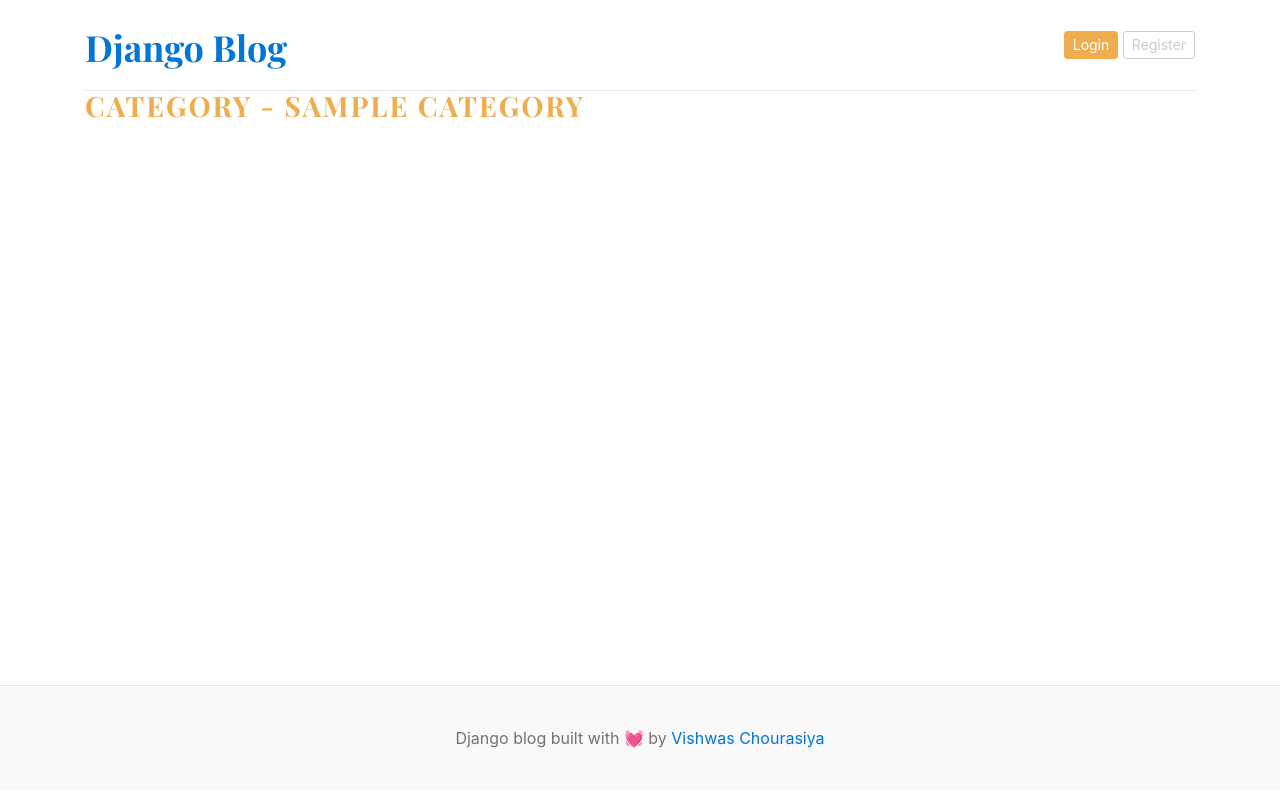
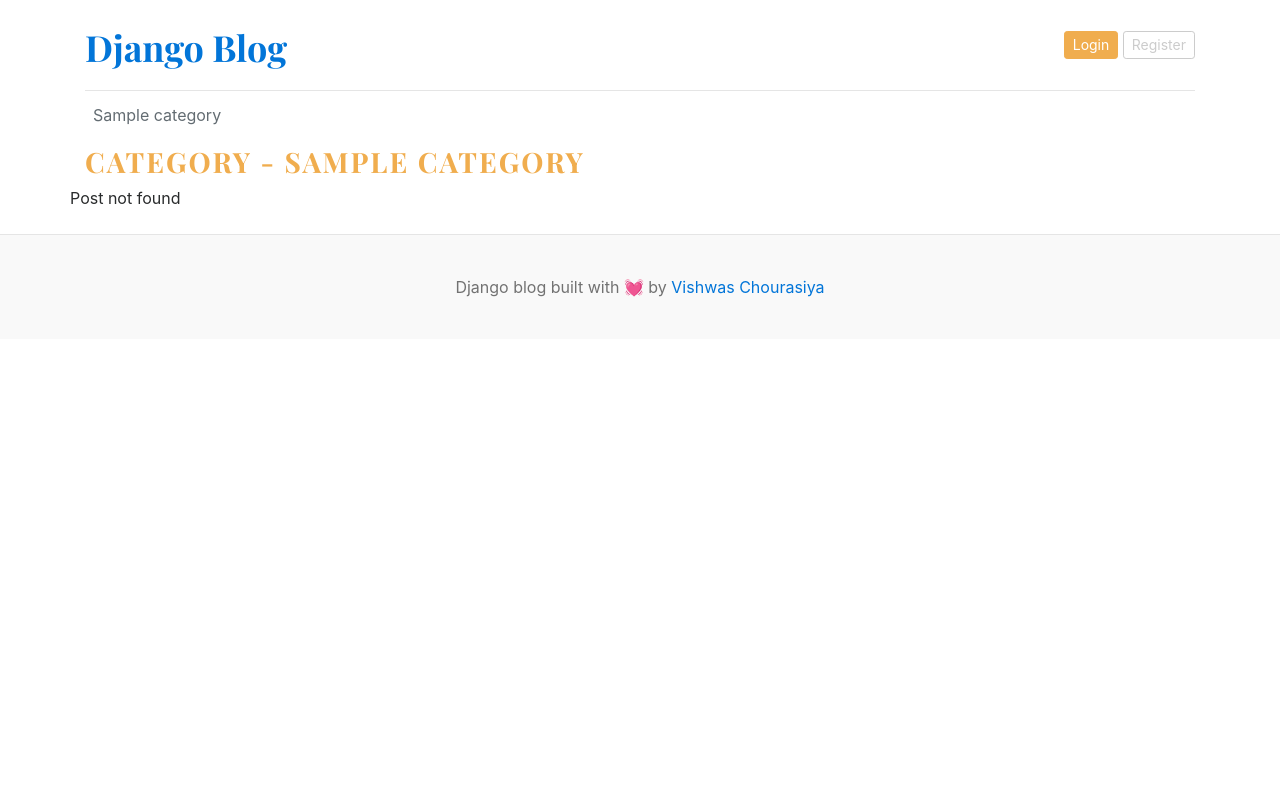
Before and after one commit to vishwas2628/blog-app, a Django app: page /category/1/ in a window 1280 px wide. Run offline with Django 5.2, Linux system fonts and the light colour scheme; tables that the repository leaves empty hold one stand-in row (values such as "Sample post"); data that the repository does not hold is empty.

Commit message:
further developmwnt in templates " add context_processors for categories add url for categories nav bar

```diff
--- a/blog_main/settings.py
+++ b/blog_main/settings.py
@@ -62,6 +62,7 @@
                 'django.template.context_processors.request',
                 'django.contrib.auth.context_processors.auth',
                 'django.contrib.messages.context_processors.messages',
+                'blogs.context_processors.get_categories',
             ],
         },
     },
--- a/blog_main/views.py
+++ b/blog_main/views.py
@@ -4,12 +4,10 @@
 from blogs.models import Blog, Category
 
 def home(request):
-    categories = Category.objects.all()
     featured_blog = Blog.objects.filter(is_featured=True,status='Published')
     blogs = Blog.objects.filter(is_featured=False, status='Published')
 
     context =  {
-        'categories' : categories,
         'featured_blog' : featured_blog,
         'blogs' : blogs,
     }
--- /dev/null
+++ b/blogs/context_processors.py
@@ -0,0 +1,6 @@
+from .models import Category
+
+
+def get_categories(request):
+    categories = Category.objects.all()
+    return {'categories': categories}
--- a/blogs/views.py
+++ b/blogs/views.py
@@ -1,22 +1,24 @@
-from django.shortcuts import render, get_object_or_404
+from django.shortcuts import render, get_object_or_404, redirect
 
 from blogs.models import Category, Blog
 
 
 # Create your views here.
 def blog_by_category(request, category_id):
-    # category = get_object_or_404(Category, pk=category_id)
 
-    try:
-        category = Category.objects.get(pk=category_id)
-    except Category.DoesNotExist:
-        pass
-    #category = Category.objects.get(pk=category_id)
+    # Use try/except when you want to need custom error handling
+    # try:
+    #     category = Category.objects.get(pk=category_id)
+    # except Category.DoesNotExist:
+    #     # redirect to home page if category not exist
+    #     return redirect('home')
 
-
+    # Use get_object_or_404 when you want to show 404 error page if the category not exists
+    category = get_object_or_404(Category, pk=category_id)
 
     context = {
         'posts': Blog.objects.filter(status='Published',category=category_id).order_by('-created_at'),
-        'category': category
+        'category': category,
+        'title': category.category_name,
     }
     return render(request,'blog_by_category.html', context)
--- /dev/null
+++ b/templates/404.html
@@ -0,0 +1 @@
+<p>Page Not Found</p>
--- /dev/null
+++ b/templates/base.html
@@ -0,0 +1,40 @@
+{% load static %}
+<!DOCTYPE html>
+<html lang="en">
+<head>
+    <meta charset="UTF-8">
+    <meta http-equiv="X-UA-Compatible" content="IE=edge">
+    <meta name="viewport" content="width=device-width, initial-scale=1.0">
+    <title>Blog - {% block title %}{% endblock %}</title>
+    <link href="https://getbootstrap.com/docs/4.0/dist/css/bootstrap.min.css" rel="stylesheet">
+    <link href="https://fonts.googleapis.com/css?family=Playfair+Display:700,900" rel="stylesheet">
+    <link href="{% static 'css/home.css' %}" rel="stylesheet">
+</head>
+<body class="d-flex flex-column min-vh-100">
+    <div class="container flex-grow-1">
+        <header class="blog-header py-3">
+            <div class="row flex-nowrap justify-content-between align-items-center">
+                <div class="col-8 pt-1">
+                    <a class="blog-header-logo text-dark" href="{% url 'home' %}">Django Blog</a>
+                </div>
+                <div class="col-4 d-flex justify-content-end align-items-center">
+                    <a class="btn btn-sm btn-warning" href="#">Login</a> &nbsp;
+                    <a class="btn btn-sm btn-outline-secondary" href="#">Register</a>
+                </div>
+            </div>
+        </header>
+        <div class="nav-scroller py-1 mb-2">
+            <nav class="nav d-flex justify-content-between">
+                {% for cat in categories %}
+                <a class="p-2 text-muted" href="{% url 'blog_by_category' cat.id%}">{{cat}}</a>
+                {% endfor %}
+            </nav>
+        </div>
+        {% block content %}
+        {% endblock %}
+    </div>
+    <footer class="blog-footer">
+        <p>Django blog built with &#128147; by <a href="https://vishwas2628.github.io/Portfolio/">Vishwas Chourasiya</a></p>
+    </footer>
+</body>
+</html>
--- a/templates/blog_by_category.html
+++ b/templates/blog_by_category.html
@@ -1,40 +1,15 @@
-{% load static %}
-<!DOCTYPE html>
-<html lang="en">
-<head>
-    <meta charset="UTF-8">
-    <meta http-equiv="X-UA-Compatible" content="IE=edge">
-    <meta name="viewport" content="width=device-width, initial-scale=1.0">
-    <title>Django Blogs</title>
-    <link href="https://getbootstrap.com/docs/4.0/dist/css/bootstrap.min.css" rel="stylesheet">
-    <link href="https://fonts.googleapis.com/css?family=Playfair+Display:700,900" rel="stylesheet">
-    <link href="{% static 'css/home.css' %}" rel="stylesheet">
-  </head>
-<body>
-    <div class="container">
-      <header class="blog-header py-3">
-        <div class="row flex-nowrap justify-content-between align-items-center">
-          <div class="col-8 pt-1">
-            <a class="blog-header-logo text-dark" href="/">Django Blog</a>
-          </div>
-          <div class="col-4 d-flex justify-content-end align-items-center">
-            <a class="btn btn-sm btn-warning" href="#">Login</a> &nbsp;
-            <a class="btn btn-sm btn-outline-secondary" href="#">Register</a>
-          </div>
-        </div>
-      </header>
+{% extends 'base.html' %}
 
+{% block title %} {{ title }}{% endblock %}
 
+{% block content %}
     <h3 class="text-uppercase text-warning"  style="letter-spacing:2px">Category - {{category}}</h3>
-
     <div class="row mb-2">
+        {% if posts %}
         {% for post in posts %}
             <div class="col-md-6">
               <div class="card border-0" >
                 <div class="card-body">
-
-
-
                   <h3>{{ post.title}}</h3>
                   <small class="mb-1 text-muted">{{post.created_at | timesince }} ago  | {{post.author}}</small>
                   <p class="card-text">{{post.short_description | truncatewords:25}}</p>
@@ -42,10 +17,8 @@
               </div>
             </div>
         {% endfor %}
+   {% else %}
+        <p>Post not found</p>
+    {% endif %}
   </div>
-</div>
-<footer class="blog-footer" style="position: absolute; bottom: 10px; width: 100%; display: flex; justify-content: center">
-  <p>Django blog built with &#128147; by <a href="https://vishwas2628.github.io/Portfolio/">Vishwas Chourasiya</a></p>
-</footer>
-</body>
-</html>
+{% endblock %}
```
Also changed, not shown: templates/index.html (+4 -42 lines). Lines whose indentation alone changed are shown as unchanged.
